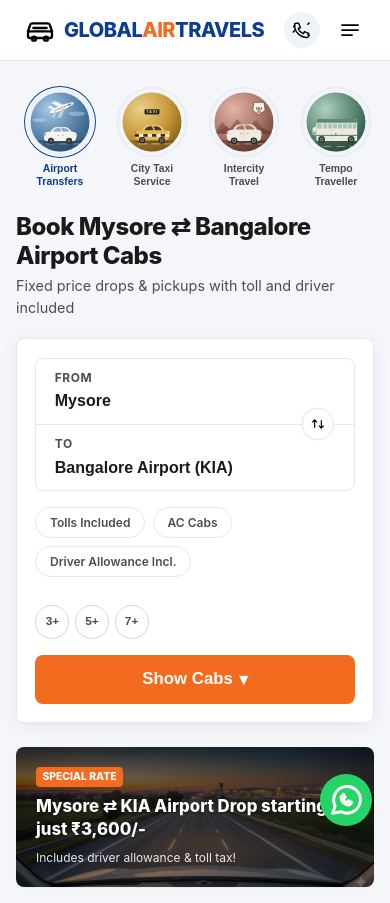
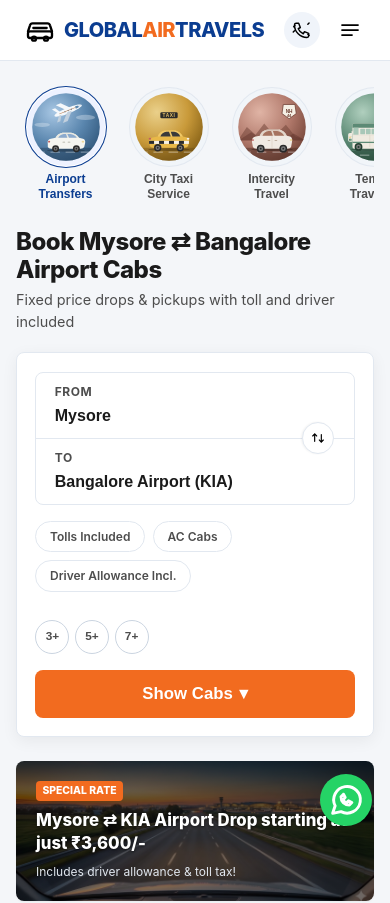
Before and after one commit to globalairtravels/cabs-website, a Next.js app: page / in a window 390 px wide. Shown: the top 903 px of the page. Built offline with nearby package versions, Linux system fonts and the light colour scheme.

Commit message:
minor fixes

```diff
--- a/src/app/globals.css
+++ b/src/app/globals.css
@@ -262,8 +262,8 @@ body {
 }
 
 .product-icon-wrapper {
-  width: 52px;
-  height: 52px;
+  width: 60px;
+  height: 60px;
   display: flex;
   align-items: center;
   justify-content: center;
@@ -271,8 +271,8 @@ body {
 }
 
 .product-icon {
-  width: 52px;
-  height: 52px;
+  width: 60px;
+  height: 60px;
   object-fit: cover;
 }
 
@@ -1899,14 +1899,14 @@ body {
     flex-direction: column;
     align-items: center;
     flex-shrink: 0;
-    width: 72px;
+    width: 83px;
     height: auto;
     border-radius: 0;
     border: none;
     background: transparent;
     box-shadow: none;
     padding: 0.5px 0;
-    font-size: 0.65rem;
+    font-size: 0.75rem;
     font-weight: 700;
     gap: 0.4rem;
     text-align: center;
@@ -1927,8 +1927,8 @@ body {
     color: var(--primary-navy);
   }
   .product-icon-wrapper {
-    width: 68px;
-    height: 68px;
+    width: 78px;
+    height: 78px;
     border-radius: 50%;
     background-color: #f1f5f9;
     display: flex;
@@ -1942,8 +1942,8 @@ body {
     box-shadow: 0 0 0 1px #fff, 0 0 0 2px var(--primary-navy);
   }
   .product-icon {
-    width: 68px;
-    height: 68px;
+    width: 78px;
+    height: 78px;
     object-fit: cover;
   }
 }
--- a/src/app/page.js
+++ b/src/app/page.js
@@ -24,6 +24,12 @@ const TRIP_TYPE_TO_BOOKING_TYPE = {
 
 const PROMO_PALETTE = ["#22A06B", "#FF4F00", "#3366CC", "#7A3FFF"];
 const PROMO_ICONS = ["🎁", "🎟️", "📅", "🏷️"];
+
+const normalizePositiveInteger = (value, { min = 1, max = Number.MAX_SAFE_INTEGER } = {}) => {
+  const number = Number(value);
+  if (!Number.isFinite(number)) return min;
+  return Math.min(max, Math.max(min, Math.floor(number)));
+};
 
 export default function Home() {
   const basePath = process.env.NEXT_PUBLIC_BASE_PATH || "";
@@ -100,9 +106,12 @@ export default function Home() {
   const isOutstationTrip = tripType === "daily" || tripType === "tempo";
   const showTripModeSelector = tripType !== "airport" && tripType !== "city";
   const tempoCab = bookingConfig.cabTypes.find(isTempoCab);
+  const cityDayCount = normalizePositiveInteger(cityDays, { max: 30 });
+  const tempoDayCount = normalizePositiveInteger(tempoDays, { max: 30 });
+  const tempoKmCount = normalizePositiveInteger(tempoEstKm);
   const tripSummaryLabel = tripType === "airport" ? "Airport Transfers" :
-                           tripType === "city" ? `City Taxi (${cityDays} Day${cityDays > 1 ? "s" : ""})` :
-                           tripType === "tempo" ? `Tempo Traveller (${tempoDays} Day${tempoDays > 1 ? "s" : ""} / ~${tempoEstKm}km)` :
+                           tripType === "city" ? `City Taxi (${cityDayCount} Day${cityDayCount > 1 ? "s" : ""})` :
+                           tripType === "tempo" ? `Tempo Traveller (${tempoDayCount} Day${tempoDayCount > 1 ? "s" : ""} / ~${tempoKmCount}km)` :
                            `Intercity Travel (${numDays} Days)`;
 
   // Sync inputs when airport transfer direction changes
@@ -215,7 +224,7 @@ export default function Home() {
       setTripType("tempo");
       setPickup("Mysore");
       if (item.destination) setDrop(item.destination);
-      if (item.days) setNumDays(item.days);
+      if (item.days) setTempoDays(item.days);
       if (tempoCab) setSelectedCab(tempoCab);
     }
     window.scrollTo({ top: 0, behavior: 'smooth' });
@@ -240,11 +249,11 @@ export default function Home() {
     if (tripType === "airport") {
       return cab.airportPrice;
     } else if (tripType === "city") {
-      return (cab.ratePerKm * cab.minKmPerDay + cab.driverAllowance) * cityDays;
+      return (cab.ratePerKm * cab.minKmPerDay + cab.driverAllowance) * cityDayCount;
     } else if (tripType === "tempo") {
       // Tempo: max(estKm, days × minKmPerDay) × ratePerKm + days × driverAllowance
-      const effectiveKm = Math.max(tempoEstKm, tempoDays * cab.minKmPerDay);
-      return effectiveKm * cab.ratePerKm + tempoDays * cab.driverAllowance;
+      const effectiveKm = Math.max(tempoKmCount, tempoDayCount * cab.minKmPerDay);
+      return effectiveKm * cab.ratePerKm + tempoDayCount * cab.driverAllowance;
     } else {
       // Daily / Outstation package: (baseRatePerKm * minKmPerDay + driverAllowance) * numDays
       const baseFare = cab.ratePerKm * cab.minKmPerDay;
@@ -258,7 +267,7 @@ export default function Home() {
   const totalPrice = calculatePrice(selectedCab);
 
   // Custom booking advance structure (₹500 per day as noted in the leaflet)
-  const requiredAdvance = isOutstationTrip ? 500 * (tripType === "tempo" ? tempoDays : numDays) : tripType === "city" ? 500 * cityDays : 500;
+  const requiredAdvance = isOutstationTrip ? 500 * (tripType === "tempo" ? tempoDayCount : numDays) : tripType === "city" ? 500 * cityDayCount : 500;
 
   const onlinePaymentAmount = paymentMethod === "full" ? totalPrice : paymentMethod === "advance" ? requiredAdvance : 0;
   const payToDriverAmount = totalPrice - onlinePaymentAmount;
@@ -318,10 +327,10 @@ export default function Home() {
     if (tripType === "airport") {
       tripDetails = `Airport Transfers (${airportType === "drop" ? "Mysore to Airport" : "Airport to Mysore"})`;
     } else if (tripType === "city") {
-      tripDetails = `City Taxi Service (${cityDays} Day${cityDays > 1 ? "s" : ""} · 250 km/day included)`;
+      tripDetails = `City Taxi Service (${cityDayCount} Day${cityDayCount > 1 ? "s" : ""} · 250 km/day included)`;
     } else if (tripType === "tempo") {
-      const effectiveKm = Math.max(tempoEstKm, tempoDays * selectedCab.minKmPerDay);
-      tripDetails = `Tempo Traveller (${tempoDays} Day${tempoDays > 1 ? "s" : ""} / ~${tempoEstKm} km estimated · ${effectiveKm} km billed @ ₹${selectedCab.ratePerKm}/km)`;
+      const effectiveKm = Math.max(tempoKmCount, tempoDayCount * selectedCab.minKmPerDay);
+      tripDetails = `Tempo Traveller (${tempoDayCount} Day${tempoDayCount > 1 ? "s" : ""} / ~${tempoKmCount} km estimated · ${effectiveKm} km billed @ ₹${selectedCab.ratePerKm}/km)`;
     } else {
       tripDetails = `Intercity Travel (${numDays} Day${numDays > 1 ? "s" : ""})`;
     }
@@ -718,7 +727,11 @@ Please confirm my booking. Thank you!`;
                             type="number"
                             className="input-field"
                             value={cityDays}
-                            onChange={(e) => setCityDays(Math.max(1, Number(e.target.value)))}
+                            onChange={(e) => {
+                              const { value } = e.target;
+                              setCityDays(value === "" ? "" : normalizePositiveInteger(value, { max: 30 }));
+                            }}
+                            onBlur={() => setCityDays(cityDayCount)}
                             min="1"
                             max="30"
                             style={{ border: "none" }}
@@ -733,7 +746,11 @@ Please confirm my booking. Thank you!`;
                               type="number"
                               className="input-field"
                               value={tempoDays}
-                              onChange={(e) => setTempoDays(Math.max(1, Number(e.target.value)))}
+                              onChange={(e) => {
+                                const { value } = e.target;
+                                setTempoDays(value === "" ? "" : normalizePositiveInteger(value, { max: 30 }));
+                              }}
+                              onBlur={() => setTempoDays(tempoDayCount)}
                               min="1"
                               max="30"
                               style={{ border: "none" }}
@@ -746,7 +763,11 @@ Please confirm my booking. Thank you!`;
                               type="number"
                               className="input-field"
                               value={tempoEstKm}
-                              onChange={(e) => setTempoEstKm(Math.max(1, Number(e.target.value)))}
+                              onChange={(e) => {
+                                const { value } = e.target;
+                                setTempoEstKm(value === "" ? "" : normalizePositiveInteger(value));
+                              }}
+                              onBlur={() => setTempoEstKm(tempoKmCount)}
                               min="1"
                               style={{ border: "none" }}
                             />
@@ -1055,12 +1076,12 @@ Please confirm my booking. Thank you!`;
                               <div className="cab-inclusions-title">Tempo Per-Km Rate Breakdown</div>
                               <div style={{ fontSize: "0.75rem", color: "var(--text-gray)" }}>
                                 {(() => {
-                                  const effectiveKm = Math.max(tempoEstKm, tempoDays * cab.minKmPerDay);
-                                  return `₹${cab.ratePerKm}/km × ${effectiveKm} km + ₹${cab.driverAllowance} × ${tempoDays} day${tempoDays > 1 ? "s" : ""} driver = ₹${cabPrice}`;
+                                  const effectiveKm = Math.max(tempoKmCount, tempoDayCount * cab.minKmPerDay);
+                                  return `₹${cab.ratePerKm}/km × ${effectiveKm} km + ₹${cab.driverAllowance} × ${tempoDayCount} day${tempoDayCount > 1 ? "s" : ""} driver = ₹${cabPrice}`;
                                 })()}
                               </div>
                               <div style={{ fontSize: "0.68rem", color: "var(--text-muted)", marginTop: "0.2rem" }}>
-                                Min {cab.minKmPerDay} km/day applies · {tempoDays} day{tempoDays > 1 ? "s" : ""}
+                                Min {cab.minKmPerDay} km/day applies · {tempoDayCount} day{tempoDayCount > 1 ? "s" : ""}
                               </div>
                             </>
                           ) : isOutstationTrip ? (
@@ -1217,14 +1238,14 @@ Please confirm my booking. Thank you!`;
                       <>
                         <div className="bill-row">
                           <span>Duration / Est. Km:</span>
-                          <span>{tempoDays} Day{tempoDays > 1 ? "s" : ""} · ~{tempoEstKm} km</span>
+                          <span>{tempoDayCount} Day{tempoDayCount > 1 ? "s" : ""} · ~{tempoKmCount} km</span>
                         </div>
                         <div className="bill-row">
                           <span>Rate:</span>
                           <span>
                             {(() => {
-                              const effectiveKm = Math.max(tempoEstKm, tempoDays * selectedCab.minKmPerDay);
-                              return `₹${selectedCab.ratePerKm}/km × ${effectiveKm} km + ₹${selectedCab.driverAllowance} × ${tempoDays}d driver`;
+                              const effectiveKm = Math.max(tempoKmCount, tempoDayCount * selectedCab.minKmPerDay);
+                              return `₹${selectedCab.ratePerKm}/km × ${effectiveKm} km + ₹${selectedCab.driverAllowance} × ${tempoDayCount}d driver`;
                             })()}
                           </span>
                         </div>
```
